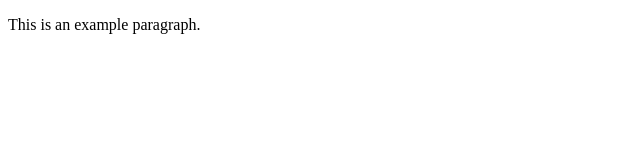
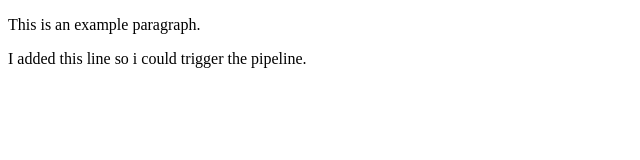
Before and after one commit to BautistaTosolini/test-cicd-nginx, a plain HTML site: page index.html in a window 1280 px wide. Shown: the whole page, without its empty margins (0-640 px from the left). Drawn offline with Linux system fonts and the light colour scheme.

Commit message:
edited index.html

```diff
--- a/index.html
+++ b/index.html
@@ -5,5 +5,6 @@
   </head>
   <body>
     <p>This is an example paragraph.</p>
+    <p>I added this line so i could trigger the pipeline.</p>
   </body>
 </html>
```
